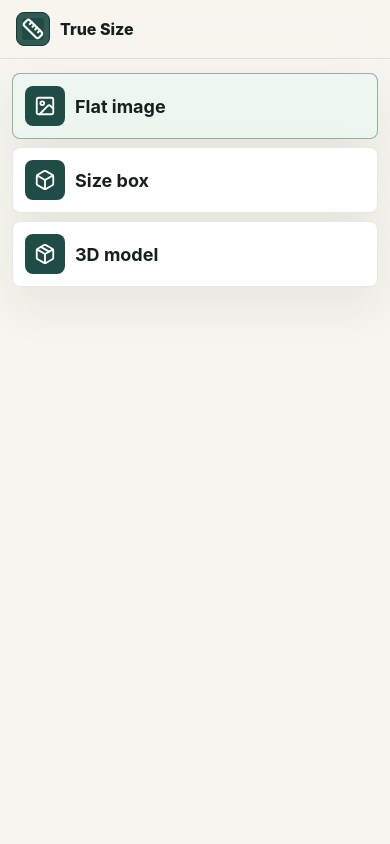
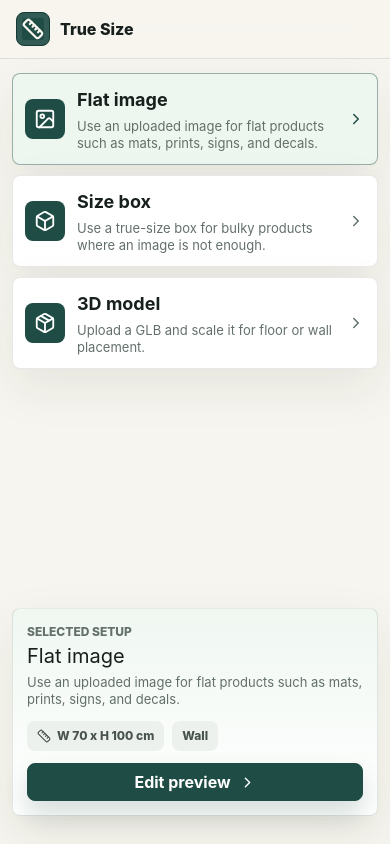
Before and after one commit to schadm6565/truesize-ar, a React (Vite) app: page / in a window 390 px wide. Built offline with nearby package versions, Linux system fonts and the light colour scheme.

Commit message:
improve mobile preview chooser

```diff
--- a/src/App.tsx
+++ b/src/App.tsx
@@ -2,6 +2,7 @@ import { Canvas, useLoader, useThree } from "@react-three/fiber";
 import { Edges, OrbitControls, PerspectiveCamera, useGLTF } from "@react-three/drei";
 import {
   Box,
+  ChevronRight,
   Copy,
   Camera,
   Frame,
@@ -434,13 +435,33 @@ function App() {
                 <span className="mode-icon">
                   <MethodIcon size={22} />
                 </span>
-                <span>
+                <span className="mode-copy">
                   <strong>{methodLabels[method]}</strong>
                   <small>{methodDescriptions[method]}</small>
                 </span>
+                <ChevronRight className="mode-arrow" size={18} aria-hidden="true" />
               </button>
             );
           })}
+        </section>
+
+        <section className="mobile-start-panel" aria-label="Selected preview setup">
+          <div>
+            <p className="eyebrow">Selected setup</p>
+            <h2>{methodLabels[product.previewMethod]}</h2>
+            <p>{methodDescriptions[product.previewMethod]}</p>
+          </div>
+          <div className="mobile-start-meta">
+            <span>
+              <Ruler size={14} />
+              {dimensionsLabel(product)}
+            </span>
+            <span>{placementLabels[product.placement]}</span>
+          </div>
+          <button className="primary-action mobile-start-action" type="button" onClick={() => setMobileEditorOpen(true)}>
+            Edit preview
+            <ChevronRight size={17} />
+          </button>
         </section>
 
         <section className="workspace-grid desktop-workspace">
--- a/src/styles.css
+++ b/src/styles.css
@@ -184,6 +184,14 @@ h2 {
   color: #637069;
   font-size: 12px;
   line-height: 1.24;
+}
+
+.mode-arrow {
+  display: none;
+}
+
+.mobile-start-panel {
+  display: none;
 }
 
 .placement-control {
@@ -771,6 +779,9 @@ select {
 
   .simple-shell {
     width: min(100% - 24px, 720px);
+    display: flex;
+    min-height: calc(100dvh - 59px);
+    flex-direction: column;
     padding-top: 14px;
   }
 
@@ -780,29 +791,93 @@ select {
 
   .mode-grid {
     grid-template-columns: 1fr;
-    gap: 8px;
-    margin-bottom: 0;
+    gap: 10px;
+    margin-bottom: 14px;
   }
 
   .mode-card {
-    grid-template-columns: 40px minmax(0, 1fr);
-    min-height: 64px;
+    grid-template-columns: 40px minmax(0, 1fr) 18px;
+    min-height: 92px;
     align-items: center;
-    padding: 12px;
+    gap: 12px;
+    padding: 14px;
   }
 
   .mode-card strong {
-    margin-bottom: 0;
+    margin-bottom: 5px;
     font-size: 18px;
   }
 
   .mode-card small {
-    display: none;
+    display: block;
+    max-width: 30rem;
+    font-size: 13px;
+    line-height: 1.28;
   }
 
   .mode-icon {
     width: 40px;
     height: 40px;
+  }
+
+  .mode-arrow {
+    display: block;
+    color: #60706a;
+  }
+
+  .mode-card.active .mode-arrow {
+    color: #1f4d45;
+  }
+
+  .mobile-start-panel {
+    display: grid;
+    gap: 12px;
+    margin-top: auto;
+    padding: 14px;
+    border: 1px solid rgba(23, 32, 29, 0.1);
+    border-radius: 8px;
+    background:
+      linear-gradient(180deg, rgba(237, 246, 239, 0.84), rgba(255, 255, 255, 0.96)),
+      #ffffff;
+    box-shadow: 0 18px 50px rgba(23, 32, 29, 0.08);
+  }
+
+  .mobile-start-panel .eyebrow {
+    margin-bottom: 4px;
+  }
+
+  .mobile-start-panel h2 {
+    margin-bottom: 6px;
+    font-size: 20px;
+  }
+
+  .mobile-start-panel p:not(.eyebrow) {
+    color: #637069;
+    font-size: 13px;
+    line-height: 1.35;
+  }
+
+  .mobile-start-meta {
+    display: flex;
+    flex-wrap: wrap;
+    gap: 8px;
+  }
+
+  .mobile-start-meta span {
+    display: inline-flex;
+    min-height: 30px;
+    align-items: center;
+    gap: 6px;
+    border-radius: 8px;
+    background: #edf1ee;
+    color: #49534e;
+    padding: 0 10px;
+    font-size: 12px;
+    font-weight: 760;
+  }
+
+  .mobile-start-action {
+    width: 100%;
   }
 
   .desktop-workspace {
```
